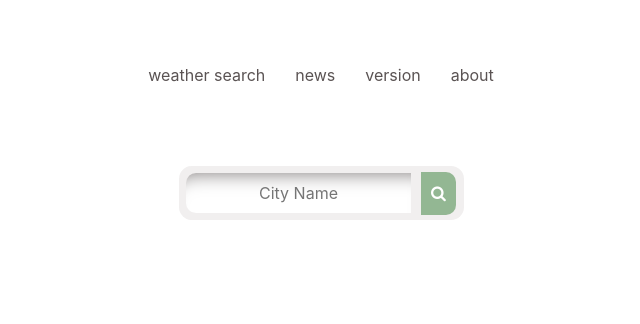
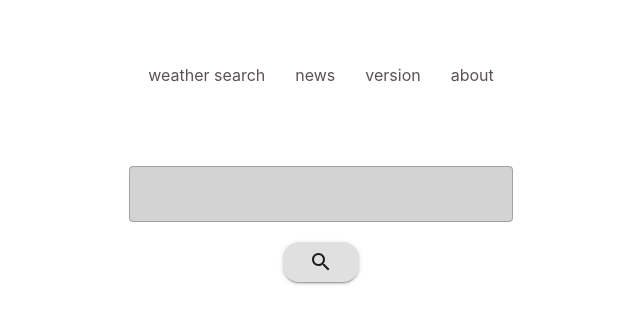
Before and after one commit to Akinolae/React-weather-app, a React (Create React App) app: page / in a window 1280 px wide. Shown: the top 324 px of the page, without its empty margins (319-959 px from the left). Built offline with nearby package versions, Linux system fonts and the light colour scheme.

Commit message:
code refactoring and bug fixes

```diff
--- a/package.json
+++ b/package.json
@@ -8,6 +8,8 @@
     "@fortawesome/free-regular-svg-icons": "^5.13.1",
     "@fortawesome/free-solid-svg-icons": "^5.13.1",
     "@fortawesome/react-fontawesome": "^0.1.11",
+    "@material-ui/core": "^4.11.0",
+    "@material-ui/icons": "^4.9.1",
     "@testing-library/jest-dom": "^4.2.4",
     "@testing-library/react": "^9.3.2",
     "@testing-library/user-event": "^7.1.2",
--- a/src/components/Form/FormUI.jsx
+++ b/src/components/Form/FormUI.jsx
@@ -1,22 +1,94 @@
-import React from 'react';
-import form from './form';
+import React, {useState} from 'react';
+import {Box, Button, OutlinedInput, FormControl, InputLabel} from "@material-ui/core";
+import {Search} from "@material-ui/icons";
+import BodyPane from "../body/bodypaneview";
+import axios from "axios";
+import useStyle from "./style";
 
-class FormUI extends form {
-    render() {
+const FormUI = () => {
+        const classes = useStyle();
+        const [state, setState] = useState({
+            data: [],
+            temperature: "",
+            cityName: "",
+            apiKey: "7733cf409739e72dc2741f7677dcb531",
+            currentCity: '',
+            country: '',
+            completed: false,
+            weatherDesc: ''
+        })
+        const handleChange = (event) => {
+            const city = event.target.value;
+              setState({
+                  cityName: city,
+              });
+              console.log(state)
+        }
+
+        const handleSubmit = (event) => {
+            event.preventDefault();
+            const error = document.getElementById('error');
+            const nothingToDisplay = document.getElementById('nothingToDisplay');
+            // const loader = document.getElementById('loader');
+
+            if(state.cityName === ''){
+              error.textContent = "city name cannot be empty";
+              setState({
+                data: []
+              })
+            }else {
+              error.innerText = "";
+              nothingToDisplay.textContent = '';
+              axios.get(
+                "https://api.openweathermap.org/data/2.5/weather?q= " +
+                `${state.cityName}` +
+                "&units=metric&appid=" +
+                `${state.apiKey}`
+              ).then((info) => {
+                setState({
+                completed: true,
+                  data: info,
+                  weatherDesc: info.data.weather[0].description,
+                  currentCity: info.data.name,
+                  country: info.data.sys.country,
+                  temperature: info.data.main.temp
+                })
+              })
+                .catch(err => {
+                  error.textContent = 'An error occured';
+                  nothingToDisplay.textContent = "there is currently no data to display"
+                  setState({
+                    data: []
+                  })
+                  setTimeout(() => {
+                    error.textContent = "";
+                    nothingToDisplay.textContent = "";
+                  }, 4000);
+                });
+            };
+          };
+
+         const dataChange = ()=>{
+            const { data, temperature, currentCity, country, weatherDesc } = state;
+            console.log(data);
+                return <BodyPane temp={temperature} currentCity={currentCity} country={country} desc={weatherDesc} />
+          }
         return (
-            <div className="search">
-                <form>
-                    <label>
-                        <input type="text" name="cityName" onChange={this.handleChange} placeholder="City Name" />
-                        <button onClick={this.handleSubmit}><span><i className="fa fa-search" aria-hidden="true"></i></span></button>
-                    </label>
-                </form>
+            <Box>
+                <div className={classes.div}>
+                <FormControl className={classes.form}>
+                    <InputLabel htmlFor="cityName">city name</InputLabel>
+                        <OutlinedInput className={classes.input} type="text" id="cityName" label="city name" onChange={handleChange}  />
+                        <Button variant="contained" className={classes.btn} onClick={handleSubmit}>
+                            <Search />
+                        </Button>
+                </FormControl>
+                </div>
                 <p id='error' className="inputerror"></p>
-                <p id="nothingToDisplay" style={this.style}> </p>
-                {this.dataChange()}
-            </div>
+                <p id="nothingToDisplay" className={classes.style}> </p>
+                {state.completed === true ? dataChange() : ""}
+            </Box>
         );
-    }
 }
 
 export default FormUI;
--- a/src/components/Form/form.js
+++ /dev/null
@@ -1,88 +0,0 @@
-import React, { Component } from "react";
-import axios from "axios";
-import BodyPane from "../body/bodypaneview";
-// import Loader from '../loader';
-
-class Form extends Component {
-  constructor(props){
-    super(props)
-     this.state = {
-       data: [],
-       temperature: "",
-       cityName: "",
-       apiKey: "7733cf409739e72dc2741f7677dcb531",
-       currentCity: '',
-       country: '',
-       weatherDesc: ''
-     };
-  }
-  // handles the change of inputs and sets the state accordingly;
-  handleChange = (event) => {
-      const city = event.target.value;
-        this.setState({
-            cityName: city,
-        });
-  }
-
-  style= {
-    color: 'green',
-    fontFamily: 'sans-serif',
-    textAlign: 'center'
-  }
-
-// Here is the section that handles the submission of data,
-// It returns an object containing the current weather information of the city;
-  handleSubmit = (event) => {
-    event.preventDefault();
-    const error = document.getElementById('error');
-    const nothingToDisplay = document.getElementById('nothingToDisplay');
-    // const loader = document.getElementById('loader');
-
-    if(this.state.cityName === ''){
-      error.textContent = "city name cannot be empty";
-      this.setState({
-        data: []
-      })
-    }else {
-      error.innerText = "";
-      nothingToDisplay.textContent = '';
-      axios.get(
-        "https://api.openweathermap.org/data/2.5/weather?q= " +
-        `${this.state.cityName}` +
-        "&units=metric&appid=" +
-        `${this.state.apiKey}`
-      ).then((info) => {
-        this.setState({
-          data: info,
-          weatherDesc: info.data.weather[0].description,
-          currentCity: info.data.name,
-          country: info.data.sys.country,
-          temperature: info.data.main.temp
-        })
-      })
-        .catch(err => {
-          error.textContent = 'An error occured';
-          nothingToDisplay.textContent = "there is currently no data to display"
-          this.setState({
-            data: []
-          })
-          setTimeout(() => {
-            error.textContent = "";
-            nothingToDisplay.textContent = "";
-          }, 4000);
-        });
-    };
-  };
-
-  dataChange = ()=>{
-    const { data, temperature, currentCity, country, weatherDesc } = this.state;
-    if(data.length !== 0){
-        return <BodyPane temp={temperature} currentCity={currentCity} country={country} desc={weatherDesc} />
-    } else{
-      return "";
-    }
-  }
-
-}
-
-export default Form;
--- /dev/null
+++ b/src/components/Form/style.js
@@ -0,0 +1,31 @@
+import { makeStyles} from "@material-ui/core";
+
+const useStyle = makeStyles((theme) => ({
+    div: {
+        width: "60%",
+        margin: 'auto'
+    },
+    btn: {
+        width: '20%',
+        height: '40px',
+        outline: 'none',
+        borderRadius: "16px",
+        margin: '20px auto'
+    },
+    style: {
+        color: 'green',
+        fontFamily: 'sans-serif',
+        textAlign: 'center'
+      },
+      input: {
+        width: '100%',
+        backgroundColor: "lightgrey"
+      },
+    form: {
+        width: '50%',
+        margin: 'auto',
+        display: 'flex',
+    }
+}))
+
+export default useStyle;
--- a/src/components/body/bodyPane.js
+++ /dev/null
@@ -1,28 +0,0 @@
-import React from 'react';
-
-class Body extends React.Component {
-        state = {
-            date: new Date(),
-            timeOfDay : '',
-        }
-
-        componentDidMount () {
-            const {date} = this.state;
-            if(date.getHours() < 12){
-                this.setState({
-                    timeOfDay: "Hello, Good morning"
-                })
-            } else if (date.getHours() >= 12 && date.getHours() < 17) {
-                this.setState({
-                    timeOfDay: 'Hello, Good afternoon'
-                })
-        }
-            else {
-                this.setState({
-                    timeOfDay: 'Hello, Good evening'
-                })
-            }
-    }
-}
-
-export default Body;
--- a/src/components/body/bodypaneview.jsx
+++ b/src/components/body/bodypaneview.jsx
@@ -1,23 +1,47 @@
-import React from 'react';
-import Body from './bodyPane';
+import React, {useState} from 'react';
+import {Paper, Box} from "@material-ui/core";
 
-class BodyPane extends Body {
-    render() {
-        const { currentCity, country, temp, desc } = this.props;
-        const timeOfDay = this.state.timeOfDay;
+const BodyPane = (props) => {
+    const [state, setState] = useState({
+        date: new Date(),
+        timeOfDay: ''
+    })
+        const componentDidMount = () => {
+            console.log(props);
+            const {date} = this.state;
+            if(date.getHours() < 12){
+                setState({
+                    timeOfDay: "Hello, Good morning"
+                })
+            } else if (date.getHours() >= 12 && date.getHours() < 17) {
+                setState({
+                    timeOfDay: 'Hello, Good afternoon'
+                })
+        }
+            else {
+                setState({
+                    timeOfDay: 'Hello, Good evening'
+                })
+            }
+    }
+    componentDidMount();
+
+        // const { currentCity, country, temp, desc } = this.props;
+        // const timeOfDay = this.state.timeOfDay;
         return (
-            <div id="body">
-                <p className="Time">{timeOfDay}</p>
+            <Box>
+                  <div id="body">
+                <p className="Time">{state.timeOfDay}</p>
                 <div className="card bodycard" >
                     <div className="card-body">
-                        <p className="description">{currentCity}, <strong>{country}</strong></p>
-                        <p className="temp">{temp}<sup>&deg; C</sup></p>
-                        <p className="weather_desc">{desc}</p>
+                        <p className="description">{props.currentCity}, <strong>{props.country}</strong></p>
+                        <p className="temp">{props.temp}<sup>&deg; C</sup></p>
+                        <p className="weather_desc">{props.desc}</p>
                     </div>
                 </div>
             </div>
+            </Box>
         )
-    }
 }
 
 export default BodyPane;
--- a/src/index.css
+++ b/src/index.css
@@ -216,14 +216,15 @@ body {
   width: 18rem;
   margin:5% auto;
 }
+
 .search > form {
-  display: flex;
   background-color: #f1efef;
   justify-content: center;
-  width: 285px;
   height: 53.5px;
+  border-radius: 13px;
+  width: 25%;
+  justify-content: center;
   margin: auto;
-  border-radius: 13px;
 }
 .search > form > label > input {
   text-align: center;
@@ -231,7 +232,7 @@ body {
   outline: none;
   margin: 6.5px auto;
   border: none;
-  width: 225px;
+  width: 300px;
   color: grey;
   border-radius: 10px 0px 0px 10px;
   box-shadow: inset 0 20px 20px -20px #7a7575;
```
Also changed, not shown: 1 other file (tests, documents, lock files or other folders).
